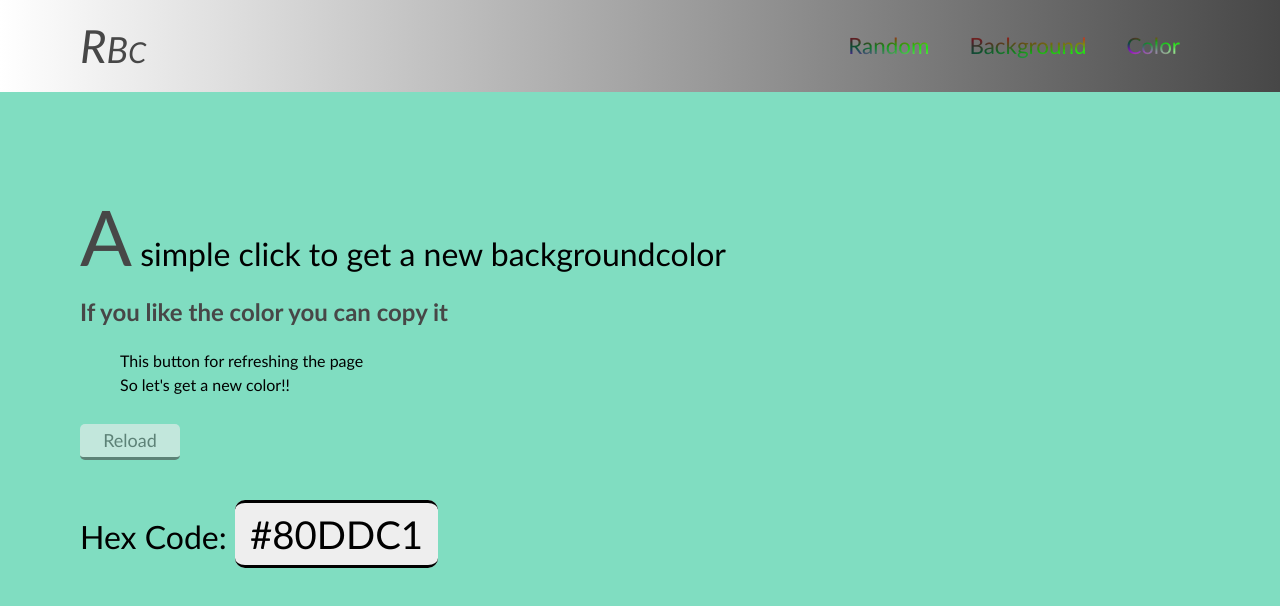
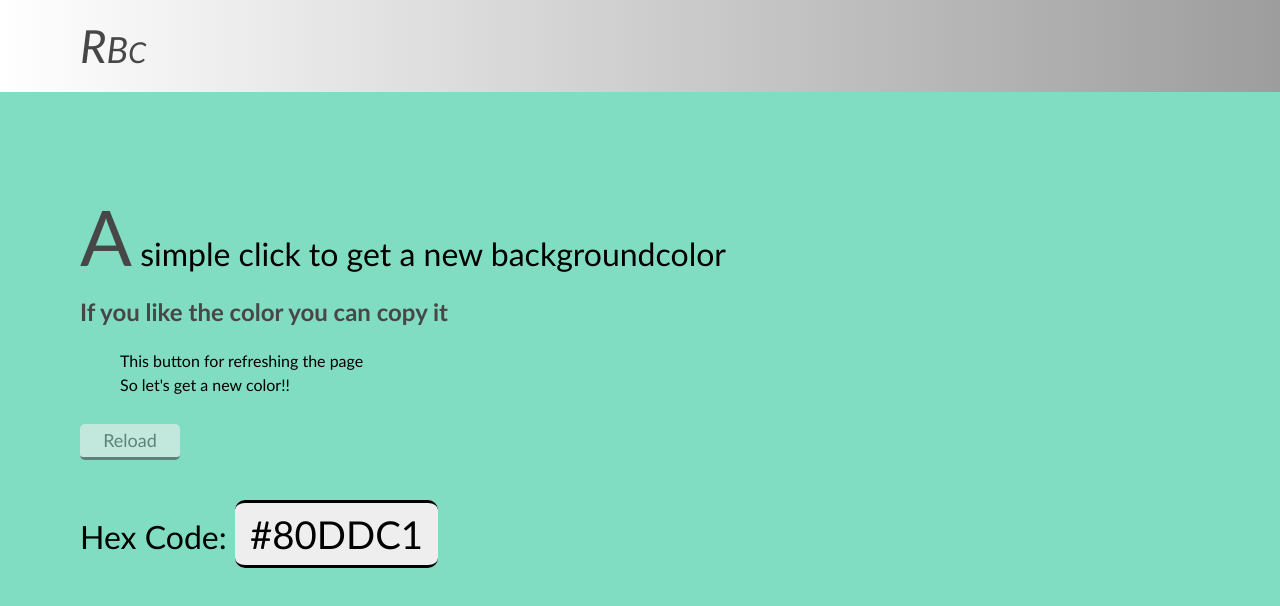
Before and after one commit to Enaifuos17/Change_Background_Color, a plain HTML site: page index.html in a window 1280 px wide. Drawn offline with Linux system fonts and the light colour scheme.

Commit message:
Deleted the Three Links

```diff
--- a/index.html
+++ b/index.html
@@ -19,11 +19,11 @@
           <h2 class="first"><span>R</span><span>B</span><span>C</span></h2>
         </div>
         <div class="nav">
-          <ul>
+          <!-- <ul>
             <li>Random</li>
             <li>Background</li>
             <li>Color</li>
-          </ul>
+          </ul> -->
         </div>
       </div>
     </div>
--- a/style.css
+++ b/style.css
@@ -25,15 +25,15 @@
   margin-left: 20px;
   margin-right: 20px;
   font-size: 1.4em;
-  background-image: url(colors.webp);
+  /* background-image: url(colors.webp);
   background-size: cover;
   background-clip: text;
   -webkit-background-clip: text;
-  color: transparent;
+  color: transparent; */
 }
 
 .header {
-  background-image: linear-gradient(to left, rgb(71, 71, 71), #fff);
+  background-image: linear-gradient(to left, rgb(158, 157, 157), #fff);
 }
 
 .header .container {
```
